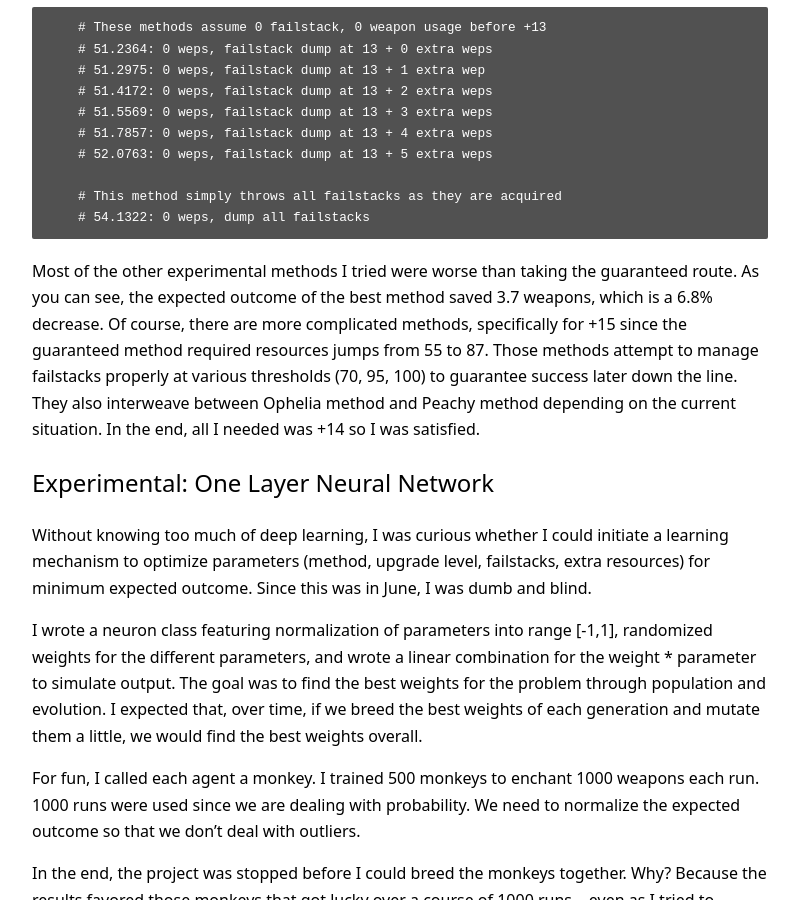
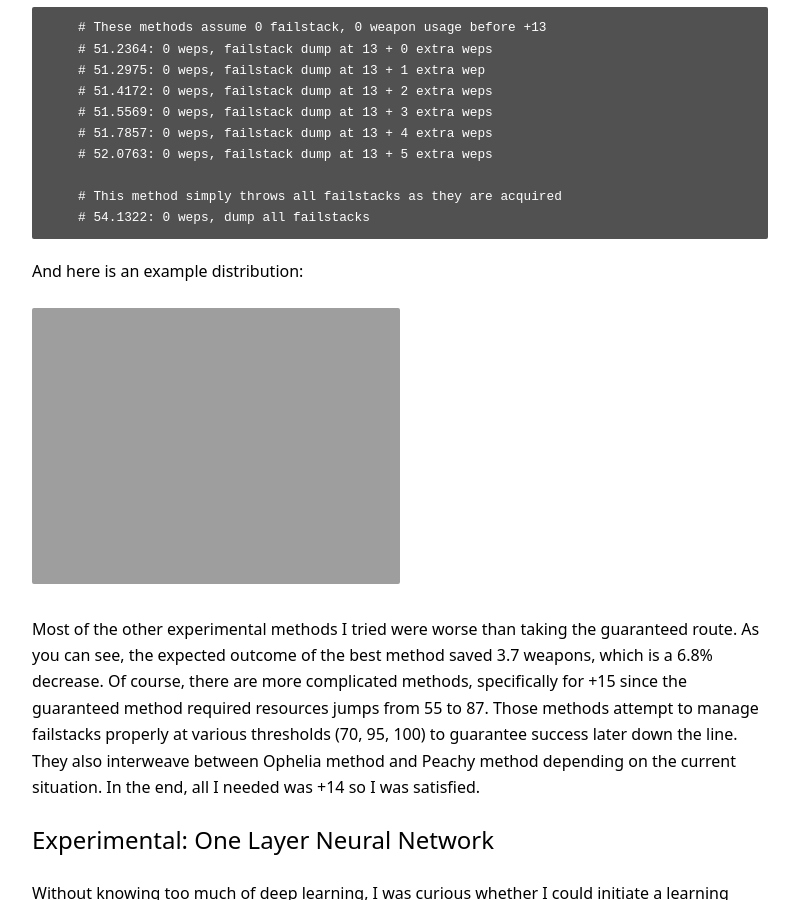
Before and after one commit to NguyenJus/blog, a Jekyll site: the page built from _posts/2019-08-15-Enchanting-Simulation-MapleStory2.md, in a window 1280 px wide and 900 px high, scrolled down 2378 px. Shown: the whole window, without its empty margins (240-1039 px from the left). Built offline with Jekyll 4.4.1, drawn with Linux system fonts in a browser that asks for light colours.

Commit message:
enchant distribution added

````diff
--- a/_posts/2019-08-15-Enchanting-Simulation-MapleStory2.md
+++ b/_posts/2019-08-15-Enchanting-Simulation-MapleStory2.md
@@ -86,6 +86,10 @@ Prior to this, I did some calculations and found the above to be the best method
     # 54.1322: 0 weps, dump all failstacks
 ```
 
+And here is an example distribution:
+
+<img src="https://nguyenjus.github.io/blog/assets/img/EnchantDistribution.jpg" width="50%" height="50%">
+
 Most of the other experimental methods I tried were worse than taking the guaranteed route. As you can see, the expected outcome of the best method saved 3.7 weapons, which is a 6.8% decrease. Of course, there are more complicated methods, specifically for +15 since the guaranteed method required resources jumps from 55 to 87. Those methods attempt to manage failstacks properly at various thresholds (70, 95, 100) to guarantee success later down the line. They also interweave between Ophelia method and Peachy method depending on the current situation. In the end, all I needed was +14 so I was satisfied.
 
 ## Experimental: One Layer Neural Network
````
Also changed, not shown: assets/img/EnchantDistribution.png (added).
